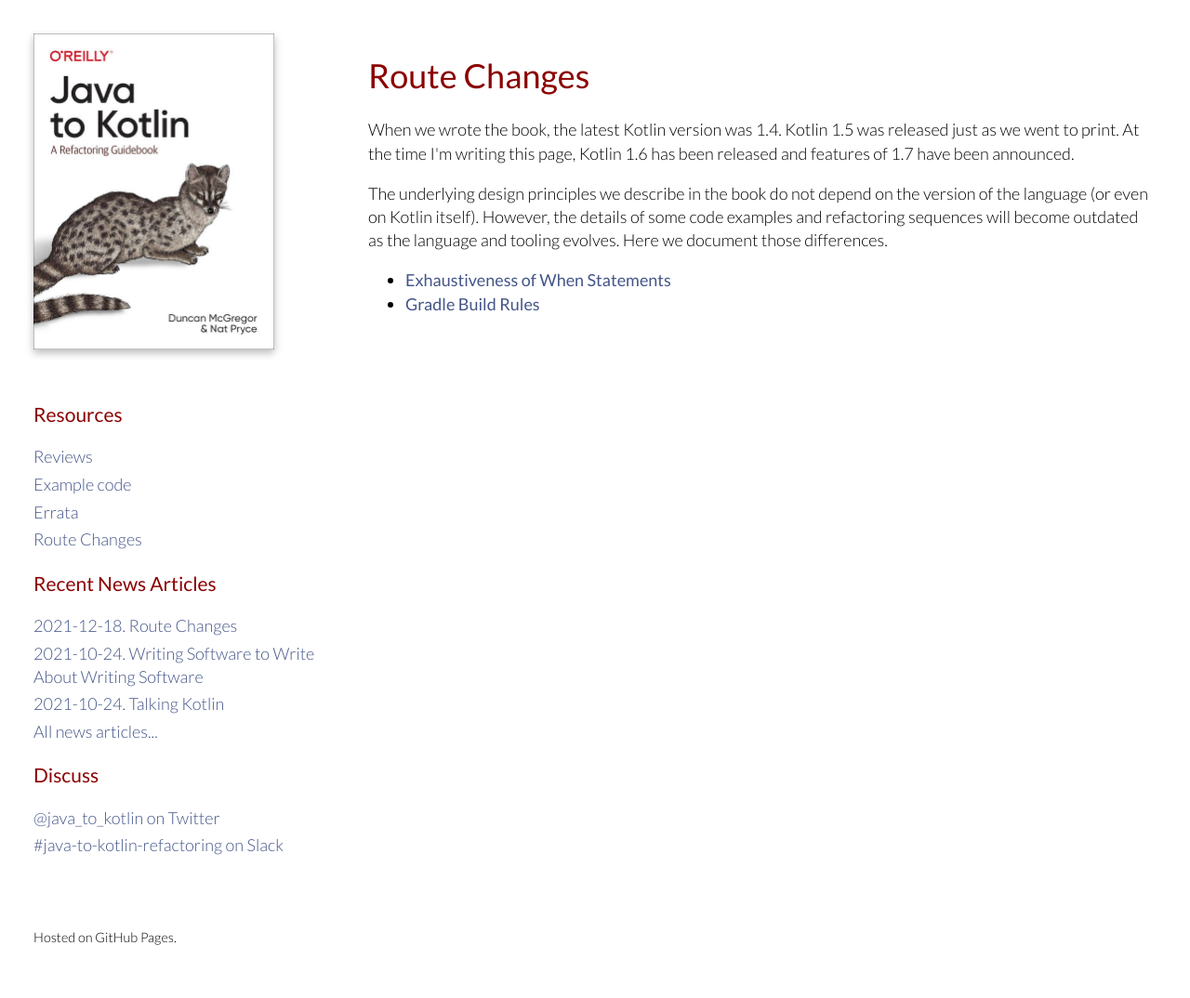
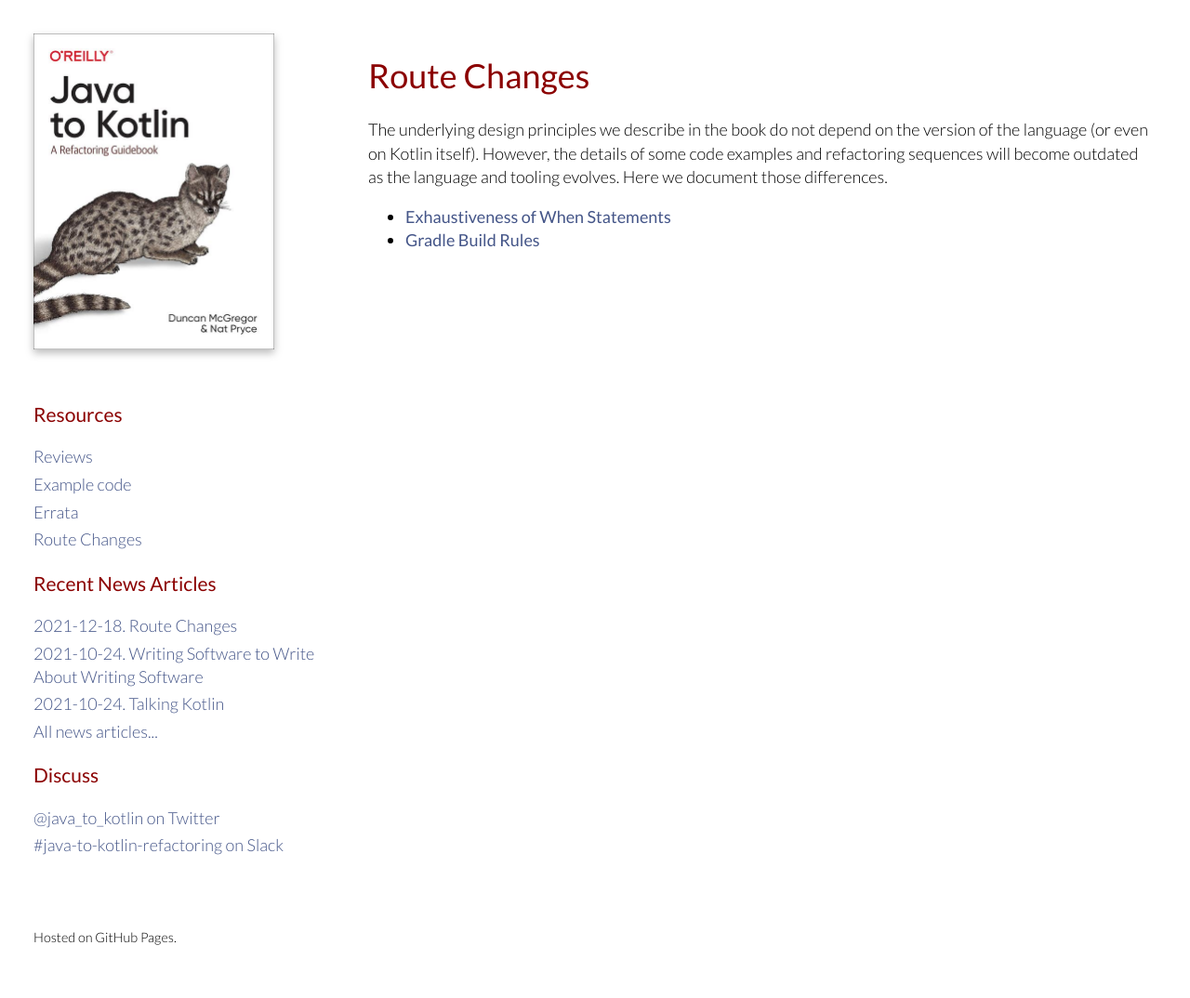
Before and after one commit to java-to-kotlin/java-to-kotlin.github.io, a Jekyll site: the page built from route-changes.html, in a window 1280 px wide. Shown: the whole page at 93% size. Built offline with Jekyll 4.4.1, drawn with Linux system fonts in a browser that asks for light colours.

Commit message:
Tidy route changes list page

```diff
--- a/route-changes.html
+++ b/route-changes.html
@@ -4,11 +4,6 @@ layout: default
 ---
 <h1>{{page.title}}</h1>
 
-<p>
-    When we wrote the book, the latest Kotlin version was 1.4.
-    Kotlin 1.5 was released just as we went to print.
-    At the time I'm writing this page, Kotlin 1.6 has been released and features of 1.7 have been announced.
-</p>
 <p>
     The underlying design principles we describe in the book do not depend on the version of the language (or even on
     Kotlin itself). However, the details of some code examples and refactoring sequences will become outdated as the
```
